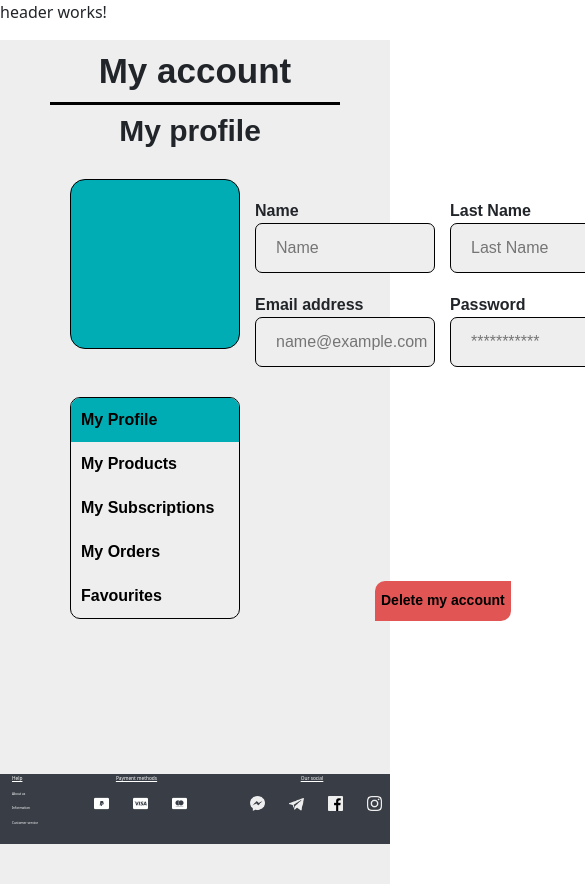
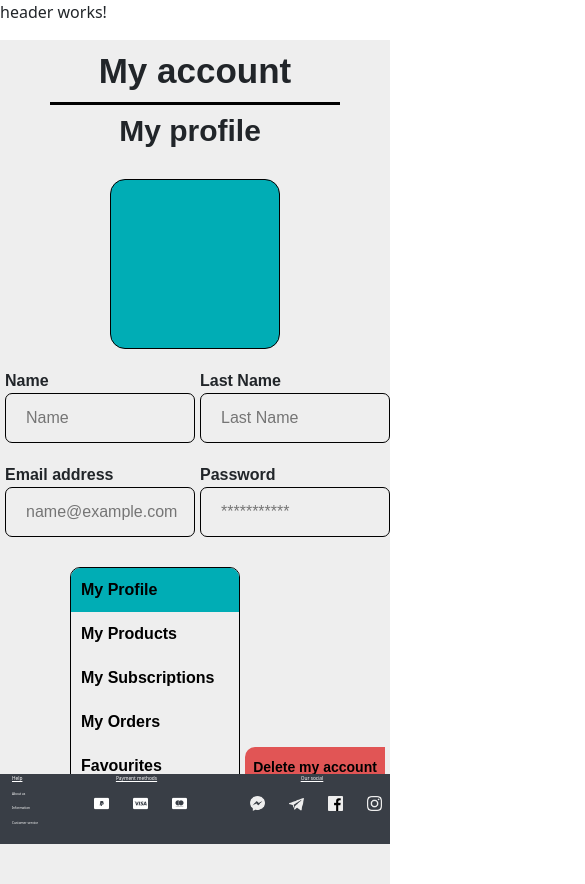
Before and after one commit to anaMJimenezPerez/Front-end_PIGS, an Angular app in the folder myApp/: page /profile in a window 390 px wide. Shown: the top 884 px of the page, 585 px wide, since content can reach past the window. Built offline with nearby package versions, Linux system fonts and the light colour scheme.

Commit message:
App profile responsible profile with changes

```diff
--- a/myApp/src/app/pages/profile/profile.component.css
+++ b/myApp/src/app/pages/profile/profile.component.css
@@ -56,6 +56,13 @@ html, body {
   margin-left: 35px;
 }
 
+.formulary {
+  display: flex;
+  flex-direction: row;
+  justify-content: flex-start;
+}
+
+
 .form-group_1,
 .form-group_2 {
   display: flex;
@@ -111,12 +118,14 @@ html, body {
   }
 
   .profile-form h2{
-    margin: 20px 0px 30px 400px;
+    margin: 20px 0px 30px 370px;
   }
 
 
   .profile-picture-container {
     margin: 0px 0px 0px 0px;
+    width: 180px;
+    height: 180px;
   }
 
   .column {
@@ -139,8 +148,7 @@ html, body {
 
 /* Mobile */
 @media (max-width: 768px) {
-
-  .profile-form h1{
+  .profile-form h1 {
     text-align: center;
     font-size: 35px;
   }
@@ -154,28 +162,31 @@ html, body {
   .profile-picture-container {
     width: 170px;
     height: 170px;
+    margin: auto;
+    margin-bottom: 0;
+  }
+
+  .columns-container {
+    flex-direction: column;
+    margin-left: 0;
 
   }
 
-  .columns-container{
-    margin-left:  70px;
-  }
-
-  .column{
-    margin-left: 10px;
+  .column {
+    margin-left: 0;
+    margin: auto;
   }
 
   .form-group_1 input,
   .form-group_2 input {
-    width: 180px;
+    width: 100%;
   }
 
-  .delete-account {
-    margin-left: 135px;
+  .delete-account{
+    margin: 180px auto auto auto;
   }
 
 }
-
 
 
 /* products */
@@ -242,14 +253,14 @@ html, body {
 
 /* my customers */
 .paragraph{
-  margin-left: 165px;
+  margin-left: 110px;
 }
 
 .buttons {
   display: flex;
   justify-content: center;
   width: 100%;
-  margin-left: 95px;
+  margin-left: 60px;
 }
 
 
@@ -258,7 +269,7 @@ html, body {
   background-color: #D9D9D9;
   border: 2px solid #000;
   color: black;
-  padding: 5px 15px;
+  padding: 5px 10px;
   margin: 0 20px;
   border-radius: 10px;
   font-size: 16px;
--- a/myApp/src/app/pages/profile/profile.component.html
+++ b/myApp/src/app/pages/profile/profile.component.html
@@ -20,6 +20,7 @@
         <!-- Icon -->
         <ng-container *ngTemplateOutlet="profilePictureTemplate"></ng-container>
         <!-- Formulary -->
+        <div class="formulary">
         <div class="column">
           <div class="form-group_1">
             <label class="Name" for="name">Name</label>
@@ -37,6 +38,8 @@
           </div>
         </div>
       </div>
+    </div>
+
       <div class="delete_menu">
         <app-menu-profile [activeOption]="selectedOption" (optionSelected)="selectOption($event)"></app-menu-profile>
         <button class="delete-account" (click)="confirmDelete()">Delete my account</button>
```
